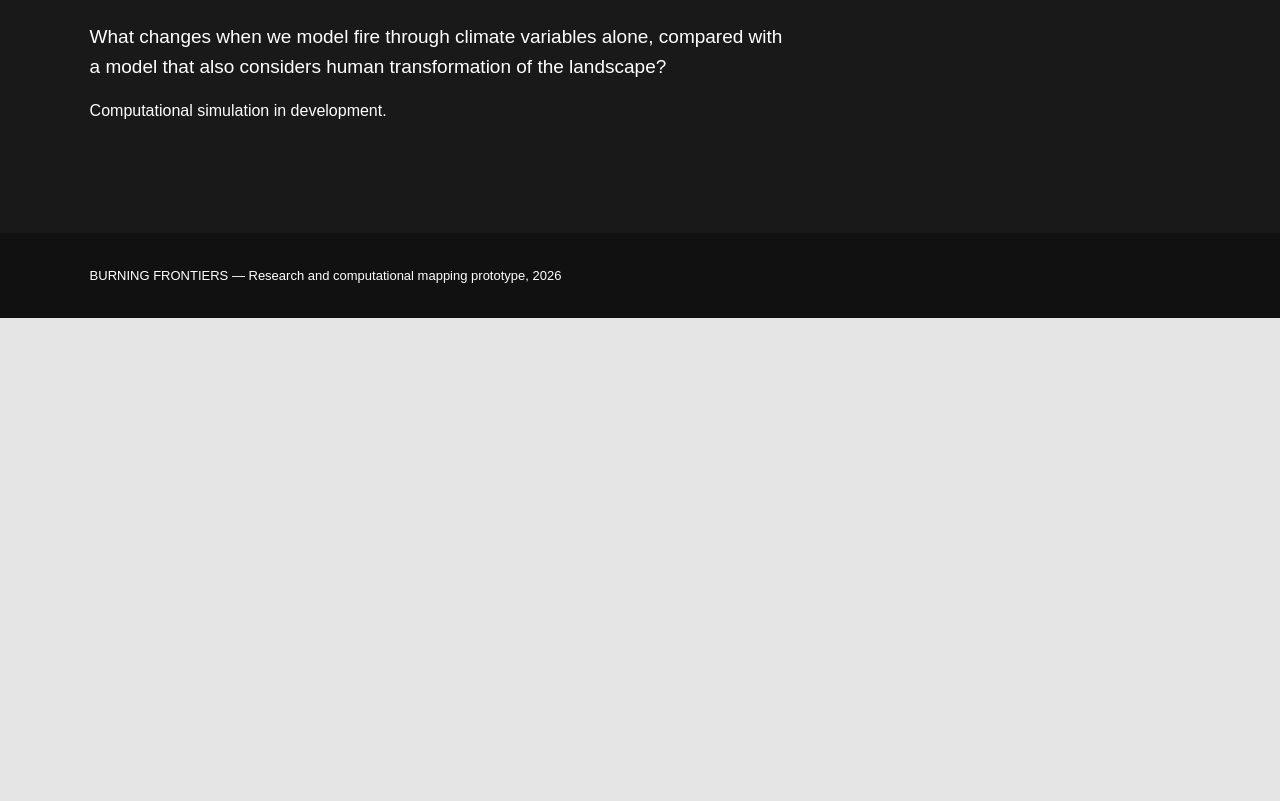
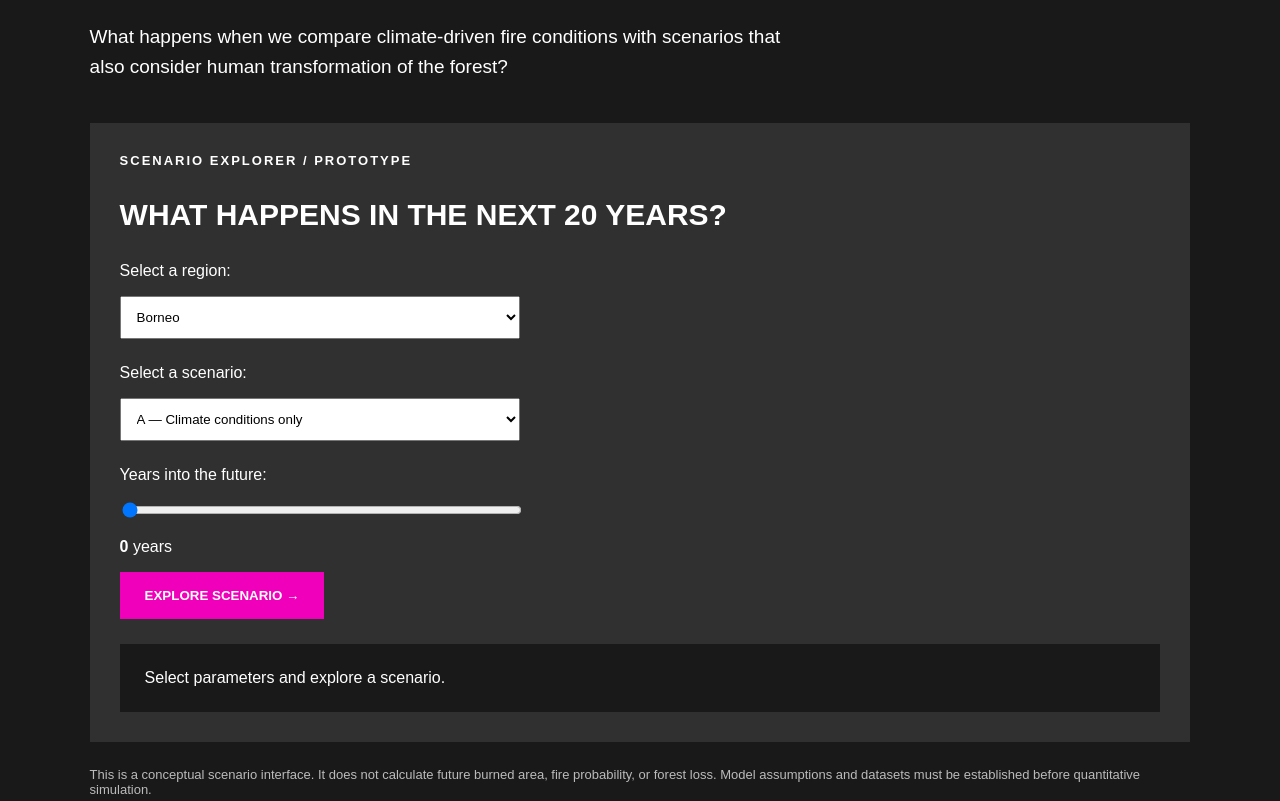
Before and after one commit to yuralasari/Burning-Frontiers, a plain HTML site: page landing.html in a window 1280 px wide. Shown: the part 5322-6123 px from the top of the page. Before the commit the page ends 5640 px from the top, so only its background shows below. Drawn offline with nearby package versions, Linux system fonts and the light colour scheme; no server answers.

Commit message:
Build simulation scenario explorer prototype
Added a scenario explorer section for simulating fire conditions based on climate and human transformation. Included user inputs for region, scenario, and years into the future.

```diff
--- a/landing.html
+++ b/landing.html
@@ -332,16 +332,106 @@
   </script>
 </section>
 
+
 <section class="simulation" id="simulation">
   <div class="chapter-number">04 / Computational Experiment</div>
+
   <h2>SIMULATING<br>THE FRONTIER</h2>
+
   <p class="description">
-    What changes when we model fire through climate
-    variables alone, compared with a model that also
-    considers human transformation of the landscape?
+    What happens when we compare climate-driven fire
+    conditions with scenarios that also consider
+    human transformation of the forest?
   </p>
-  <p>Computational simulation in development.</p>
+
+  <div style="background:#303030;padding:30px;margin-top:40px;">
+
+    <div class="chapter-number">SCENARIO EXPLORER / PROTOTYPE</div>
+
+    <h3 style="font-size:30px;">
+      WHAT HAPPENS IN THE NEXT 20 YEARS?
+    </h3>
+
+    <p>Select a region:</p>
+
+    <select id="sim-region"
+      style="padding:12px;width:100%;max-width:400px;">
+      <option value="Borneo">Borneo</option>
+      <option value="Andes–Amazon">Andes–Amazon</option>
+    </select>
+
+    <p style="margin-top:25px;">Select a scenario:</p>
+
+    <select id="sim-scenario"
+      style="padding:12px;width:100%;max-width:400px;">
+      <option value="Climate conditions only">
+        A — Climate conditions only
+      </option>
+      <option value="Climate + land transformation">
+        B — Climate + land transformation
+      </option>
+    </select>
+
+    <p style="margin-top:25px;">Years into the future:</p>
+
+    <input type="range" id="sim-years"
+      min="0" max="20" step="5" value="0"
+      style="width:100%;max-width:400px;">
+
+    <p><strong id="sim-years-label">0</strong> years</p>
+
+    <button type="button" id="sim-run"
+      style="background:#f000ba;color:white;
+             border:0;padding:16px 25px;
+             font-weight:bold;cursor:pointer;">
+      EXPLORE SCENARIO →
+    </button>
+
+    <div id="sim-output"
+      aria-live="polite"
+      style="background:#191919;padding:25px;margin-top:25px;">
+      Select parameters and explore a scenario.
+    </div>
+
+  </div>
+
+  <p style="font-size:13px;opacity:.7;margin-top:25px;">
+    This is a conceptual scenario interface.
+    It does not calculate future burned area,
+    fire probability, or forest loss.
+    Model assumptions and datasets must be
+    established before quantitative simulation.
+  </p>
+
+  <script>
+    const simYears = document.getElementById("sim-years");
+    const simYearsLabel = document.getElementById("sim-years-label");
+
+    simYears.addEventListener("input", function () {
+      simYearsLabel.textContent = simYears.value;
+    });
+
+    document.getElementById("sim-run")
+      .addEventListener("click", function () {
+
+        const region =
+          document.getElementById("sim-region").value;
+
+        const scenario =
+          document.getElementById("sim-scenario").value;
+
+        const years = simYears.value;
+
+        document.getElementById("sim-output").textContent =
+          "Region: " + region +
+          " | Scenario: " + scenario +
+          " | Horizon: " + years + " years. " +
+          "No predictive model has been run. " +
+          "This selection defines a future experiment.";
+      });
+  </script>
 </section>
+
 
 <footer>
   BURNING FRONTIERS — Research and computational mapping prototype, 2026
```
